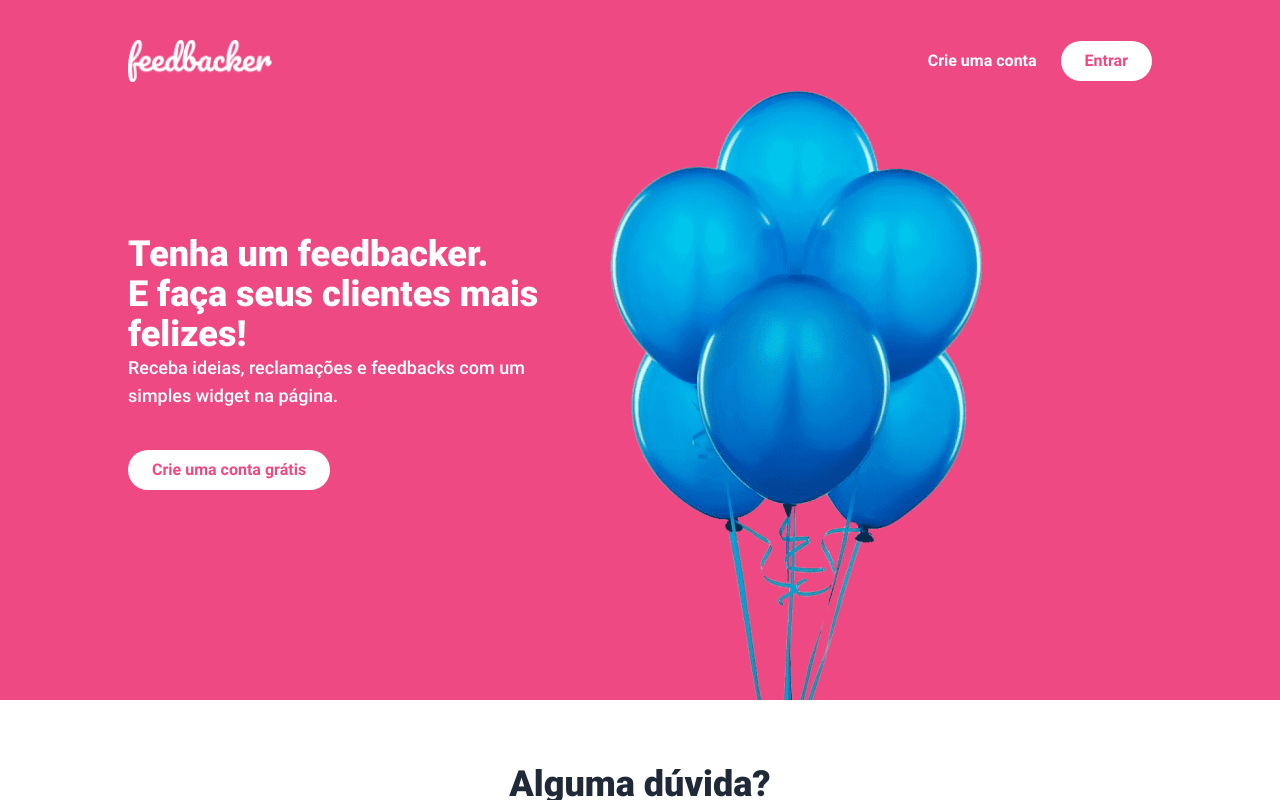
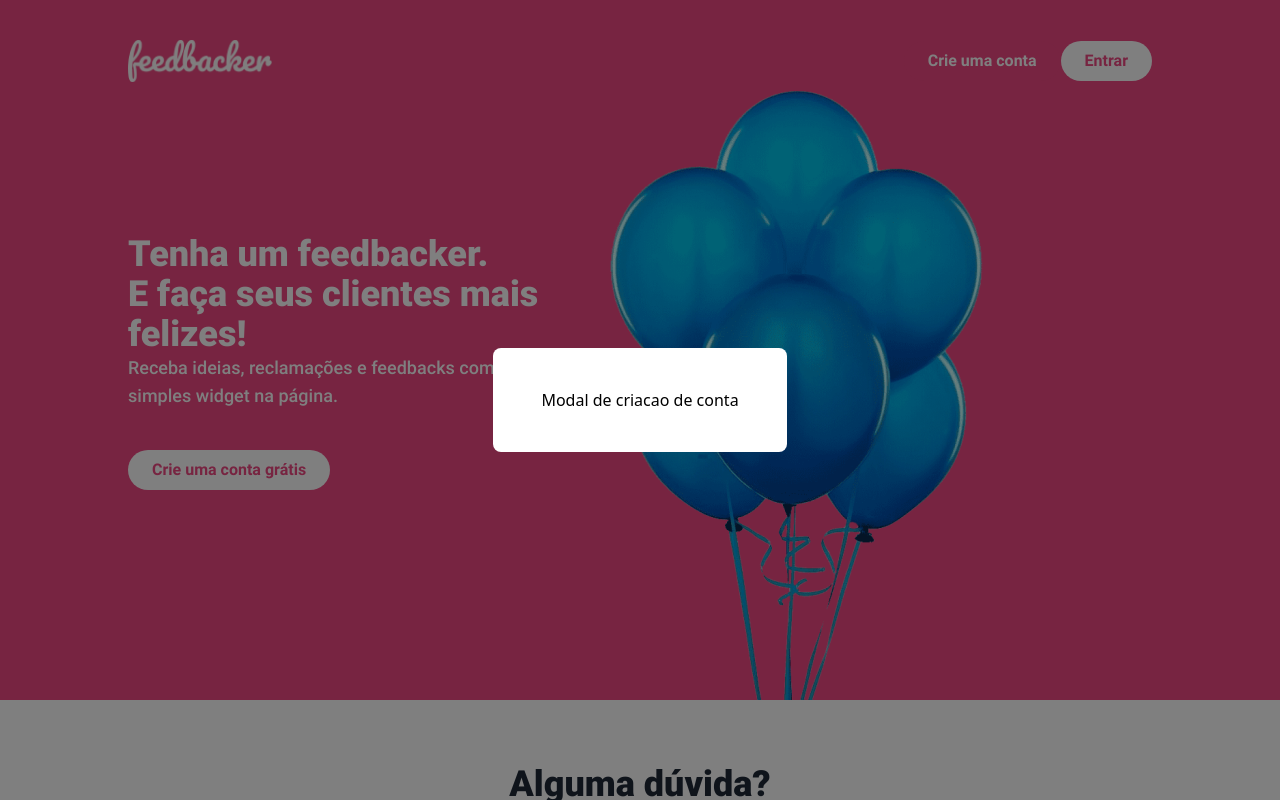
Before and after one commit to migueldelgg/treinamento-vue3-code, a Vue app: page / in a window 1280 px wide. Both pictures are taken after a click on the button "Crie uma conta". Shown: the top 800 px of the page. Built offline with nearby package versions, Linux system fonts and the light colour scheme.

Commit message:
Criando modal factory (parte 2)

```diff
--- a/package.json
+++ b/package.json
@@ -12,6 +12,7 @@
   "dependencies": {
     "animate.css": "^4.1.1",
     "core-js": "^3.8.3",
+    "tiny-emitter": "^2.1.0",
     "vue": "^3.2.13",
     "vue-router": "^4.0.3"
   },
--- a/src/App.vue
+++ b/src/App.vue
@@ -1,3 +1,12 @@
 <template>
+  <modal-factory-index />
   <router-view />
 </template>
+
+<script>
+import ModalFactoryIndex from "./components/ModalFactory/ModalFactoryIndex.vue";
+
+export default {
+  components: { ModalFactoryIndex },
+};
+</script>
--- /dev/null
+++ b/src/components/ModalCreateAccount/ModalCreateAccount.vue
@@ -0,0 +1,7 @@
+<template>
+  <h1>Modal de criacao de conta</h1>
+</template>
+
+<script>
+export default {};
+</script>
--- a/src/components/ModalFactory/ModalFactoryIndex.vue
+++ b/src/components/ModalFactory/ModalFactoryIndex.vue
@@ -1,17 +1,82 @@
 <template>
   <teleport to="body">
     <div
-      class="fixed top-0 left-0 z-50 flex items-center justify-content w-full h-full bg-black bg-opacity-50"
+      v-if="state.isActive"
+      class="fixed top-0 left-0 z-50 flex items-center justify-center w-full h-full bg-black bg-opacity-50"
+      @click="handleModalToogle({ status: false })"
     >
-      <div class="fixed mx-10">
+      <div class="fixed mx-10" :class="state.width" @click.stop>
         <div
-          class="felx flex-col overflow-hidden bg-white rounded-lg animate__animated animate__fadeInDown animate__faster"
-        ></div>
+          class="flex flex-col overflow-hidden bg-white rounded-lg animate__animated animate__fadeInDown animate__faster"
+        >
+          <div class="flex flex-col px-12 py-10 bg-white">
+            <component :is="state.component" />
+          </div>
+        </div>
       </div>
     </div>
   </teleport>
 </template>
 
 <script>
-export default {};
+import {
+  defineAsyncComponent,
+  onBeforeUnmount,
+  reactive,
+  onMounted,
+} from "vue";
+import useModal from "@/hooks/useModal";
+
+const ModalLogin = defineAsyncComponent(() =>
+  import("../ModalLogin/ModalLoginIndex.vue")
+);
+
+const ModalAccountCreate = defineAsyncComponent(() =>
+  import("../ModalCreateAccount/ModalCreateAccount.vue")
+);
+
+const DEFAULT_WIDTH = "w3/4 lg:w1/3";
+
+export default {
+  components: {
+    ModalLogin,
+    ModalAccountCreate,
+  },
+  setup() {
+    const modal = useModal();
+    const state = reactive({
+      isActive: false,
+      component: {},
+      props: {},
+      width: DEFAULT_WIDTH,
+    });
+
+    onMounted(() => {
+      modal.listen(handleModalToogle);
+    });
+
+    onBeforeUnmount(() => {
+      modal.off(handleModalToogle);
+    });
+
+    function handleModalToogle(payload) {
+      if (payload.status) {
+        state.component = payload.component;
+        state.props = payload.props;
+        state.width = payload.width ?? DEFAULT_WIDTH;
+      } else {
+        state.component = {};
+        state.props = {};
+        state.width = DEFAULT_WIDTH;
+      }
+
+      state.isActive = payload.status;
+    }
+
+    return {
+      state,
+      handleModalToogle,
+    };
+  },
+};
 </script>
--- /dev/null
+++ b/src/components/ModalLogin/ModalLoginIndex.vue
@@ -0,0 +1,7 @@
+<template>
+  <h1>Modal de login</h1>
+</template>
+
+<script>
+export default {};
+</script>
--- /dev/null
+++ b/src/hooks/useModal.js
@@ -0,0 +1,23 @@
+import bus from "../utils/bus";
+
+const EVENT_NAME = "modal:toggle";
+
+export default function useModal() {
+  function open(payload = {}) {
+    bus.emit(EVENT_NAME, { status: true, ...payload });
+  }
+
+  function close(payload = {}) {
+    bus.emit(EVENT_NAME, { status: false, ...payload });
+  }
+
+  function listen(fn) {
+    bus.on(EVENT_NAME, fn);
+  }
+
+  function off(fn) {
+    bus.off(EVENT_NAME, fn);
+  }
+
+  return { open, close, listen, off };
+}
--- /dev/null
+++ b/src/utils/bus.js
@@ -0,0 +1,3 @@
+import Emitter from "tiny-emitter";
+
+export default new Emitter();
--- a/src/views/Home/CustomHeader.vue
+++ b/src/views/Home/CustomHeader.vue
@@ -12,11 +12,13 @@
 
         <div class="flex">
           <button
+            @click="() => emit('create-account')"
             class="px-6 py-2 font-bold rounded-full text-white focus:outline-none bg-brand-main"
           >
             Crie uma conta
           </button>
           <button
+            @click="() => emit('login')"
             class="px-6 py-2 font-bold bg-white rounded-full text-brand-main focus:outline-none"
           >
             Entrar
@@ -49,7 +51,9 @@
 
 <script>
 export default {
-  name: "CustomHeader",
+  setup(_, { emit }) {
+    return { emit };
+  },
 };
 </script>
 
--- a/src/views/Home/HomeIndex.vue
+++ b/src/views/Home/HomeIndex.vue
@@ -11,12 +11,14 @@ import { onMounted } from "vue";
 import { useRouter } from "vue-router";
 import Contact from "./Contact.vue";
 import CustomHeader from "./CustomHeader.vue";
+import useModal from "../../hooks/useModal";
 
 export default {
   name: "HomeIndex",
   components: { CustomHeader, Contact },
   setup() {
-    const router = useRouter;
+    const router = useRouter();
+    const modal = useModal();
 
     onMounted(() => {
       const token = window.localStorage.getItem("token");
@@ -25,9 +27,17 @@ export default {
       }
     });
 
-    function handleLogin() {}
+    function handleLogin() {
+      modal.open({
+        component: "ModalLogin",
+      });
+    }
 
-    function handleAccountCreate() {}
+    function handleAccountCreate() {
+      modal.open({
+        component: "ModalAccountCreate",
+      });
+    }
 
     return {
       handleLogin,
```
Also changed, not shown: 1 other file (tests, documents, lock files or other folders).
